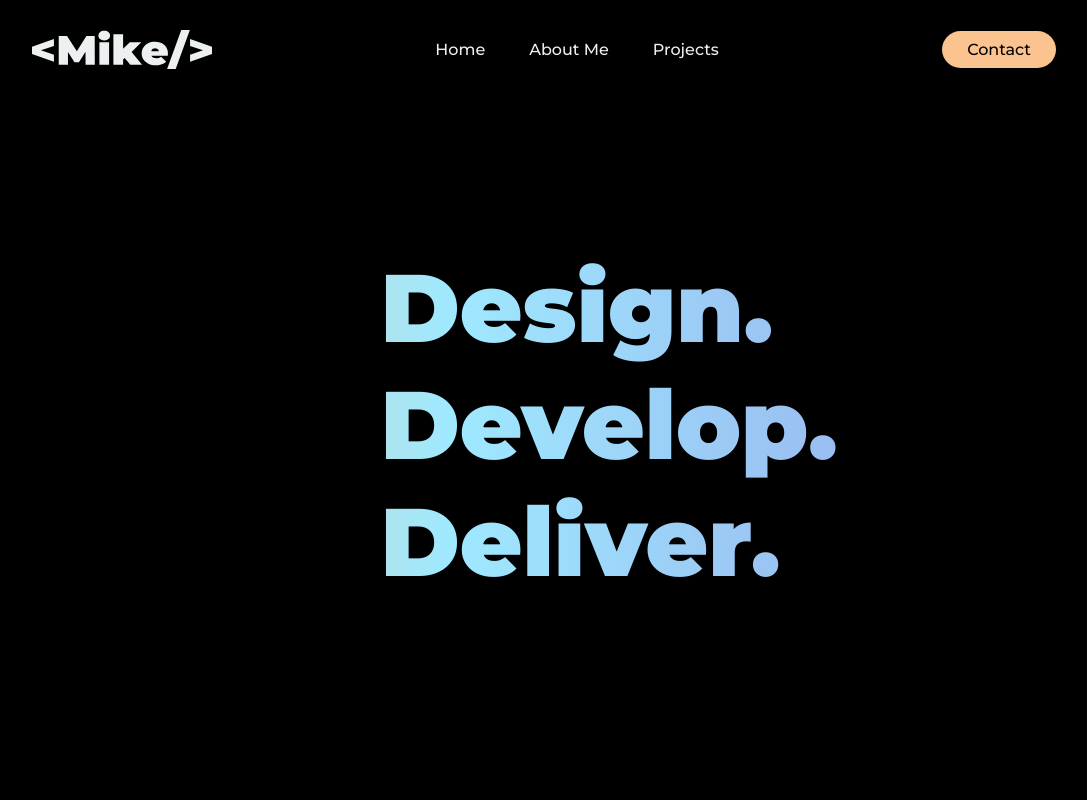
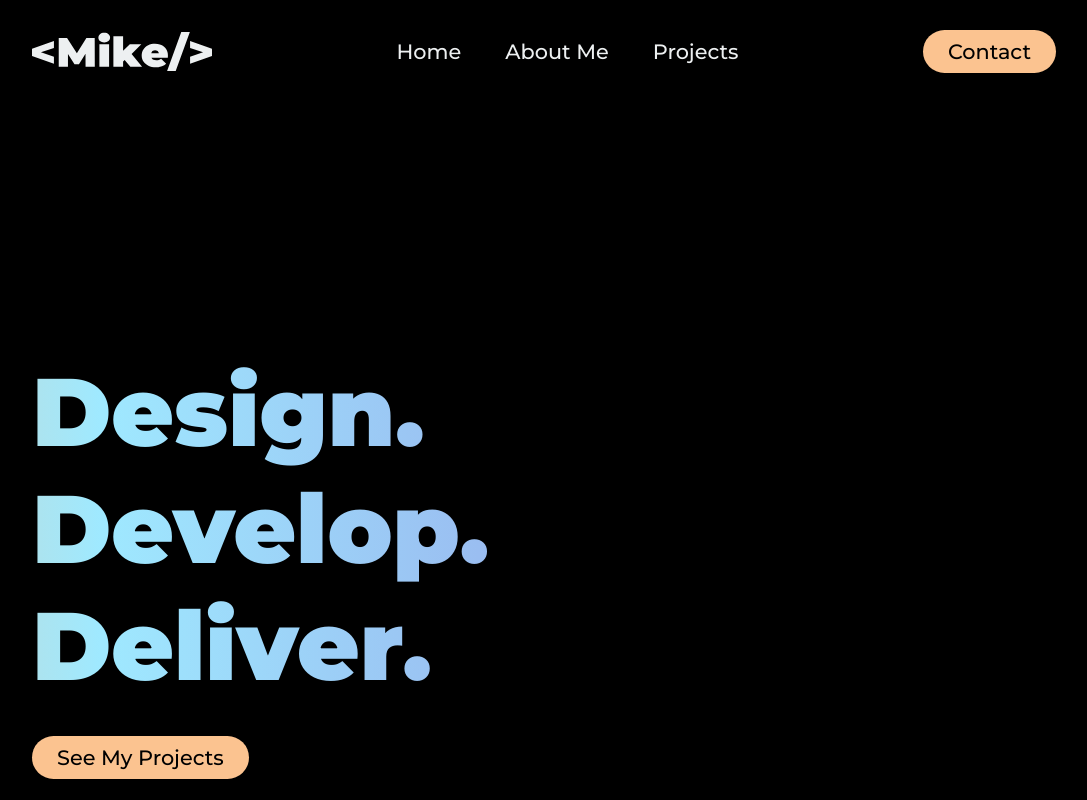
Before and after one commit to michaelmurr/michaelmurr.github.io, a plain HTML site: page index.html in a window 1280 px wide. Shown: the whole page, without its empty margins (96-1183 px from the left). Drawn offline with Linux system fonts and the light colour scheme; a web font is replaced by a local one.

Commit message:
fixed alignment of header

```diff
--- a/index.html
+++ b/index.html
@@ -26,6 +26,7 @@
                 <h1 class="gradientHeader">Develop.</h1>
                 <h1 class="gradientHeader">Deliver.</h1>
             </div>
+            <button class="projectBtn">See My Projects</button>
         </div>
     </section>
     <section id="about_me">
--- a/styles.css
+++ b/styles.css
@@ -12,7 +12,7 @@ a,
 button {
   font-family: "Montserrat", sans-serif;
   font-weight: 500;
-  font-size: 16px;
+  font-size: 1.3rem;
   color: #edf0f1;
   text-decoration: none;
 }
@@ -63,12 +63,16 @@ button:hover {
   background-color: rgba(251, 195, 144, 0.8);
 }
 
+.projectBtn{
+    margin-top: 2rem;
+}
+
 .headerContainer {
-  margin-top: 150px;
+  margin-top: 250px;
   display: flex;
   flex-direction: column;
-  align-items: center;
-  padding-left: 130px;
+  align-items:flex-start;
+  padding-left: 10%;
 }
 
 .gradientHeader {
```
